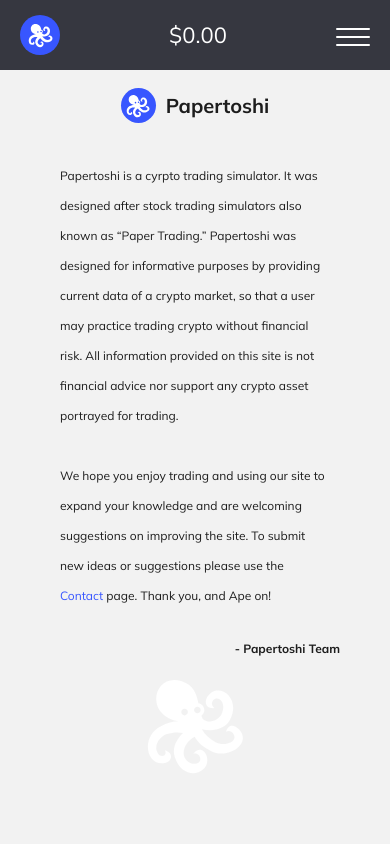
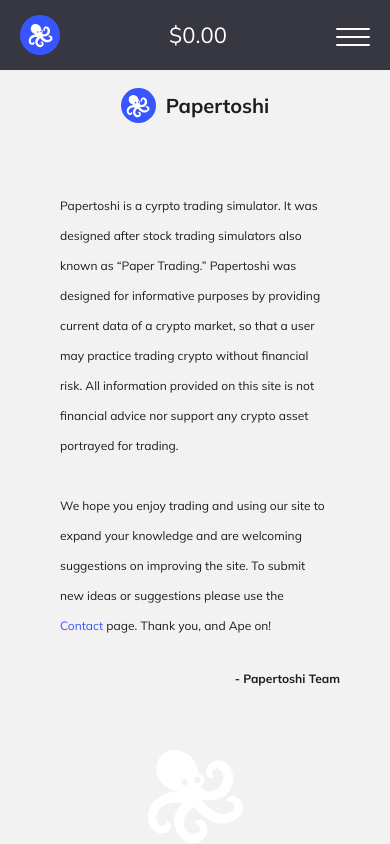
Before and after one commit to Abel-Zambrano/papertoshi, a Next.js app: page /about in a window 390 px wide. Built offline with nearby package versions, Linux system fonts and the light colour scheme.

Commit message:
update about mobile screen

```diff
--- a/components/AboutInfo.tsx
+++ b/components/AboutInfo.tsx
@@ -41,7 +41,7 @@
   margin-top: 10px;
 
   @media ${device.phone} {
-    margin-bottom: 30px;
+    margin-bottom: 60px;
   }
 `;
 
@@ -97,7 +97,7 @@
 
     @media ${device.phone} {
       font-size: 10rem;
-      margin-top: 20px;
+      margin-top: 60px;
     }
   }
 `;
```
